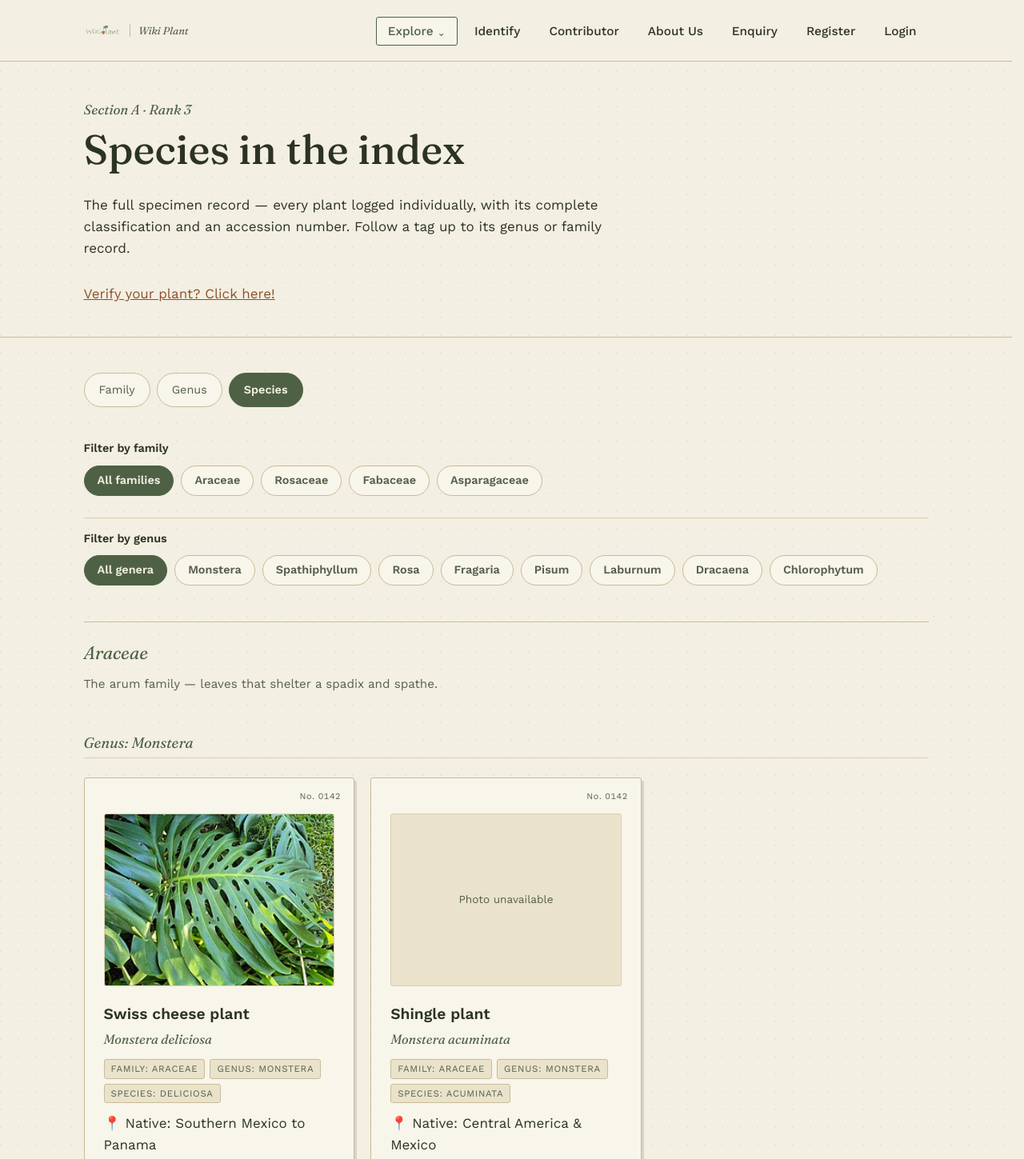
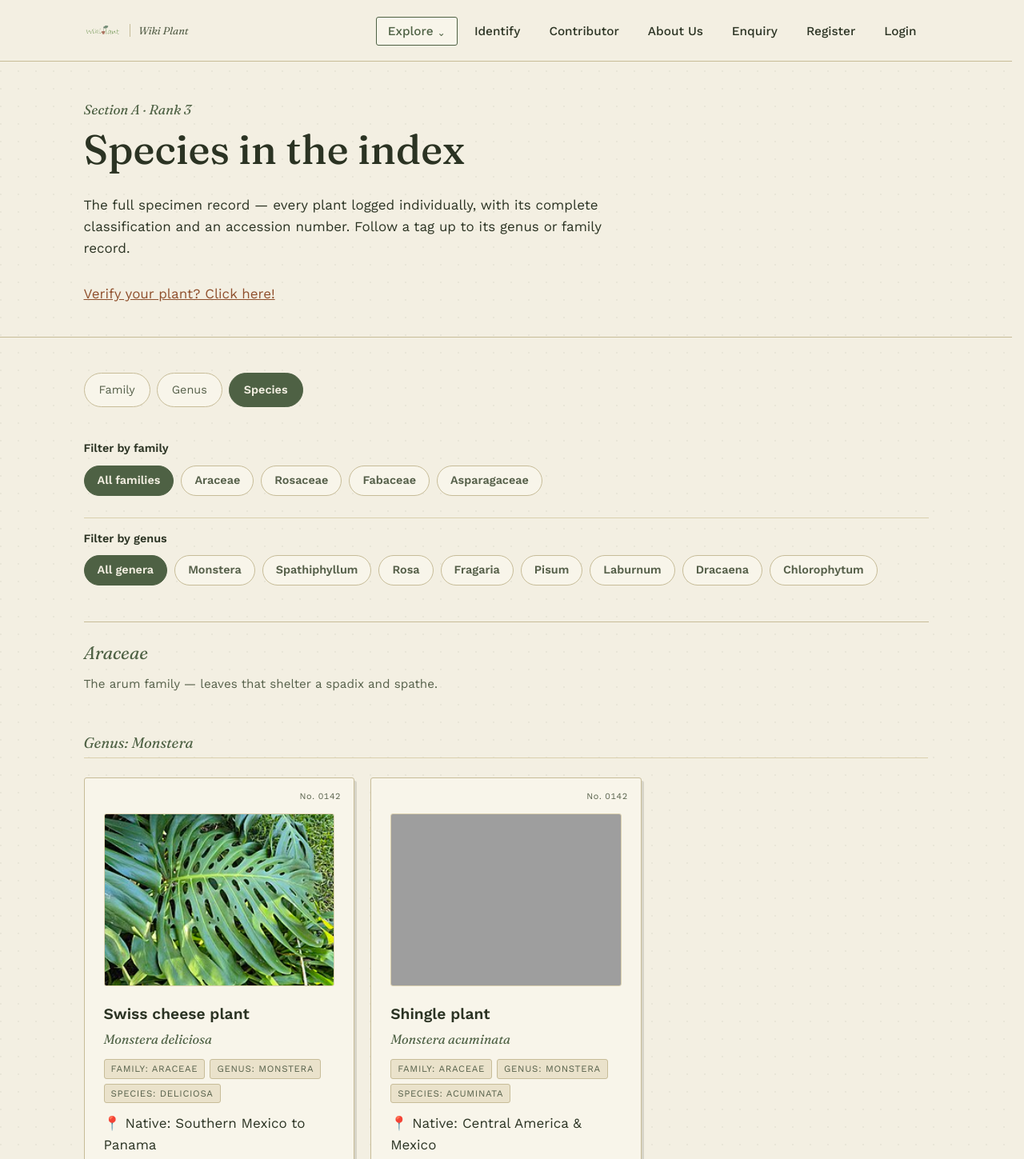
Before and after one commit to S1ngggg/COS10026-WikiPlant, a PHP site: page /explorer-species.html in a window 1280 px wide. Shown: the top 1449 px of the page at 80% size. Run offline with PHP 8.4, Linux system fonts and the light colour scheme; grey boxes are pictures that could not be loaded.

Commit message:
photo and location update

```diff
--- a/css/style.css
+++ b/css/style.css
@@ -2127,6 +2127,29 @@ body.explorer-page {
     border: 1px solid var(--line-soft);
     border-radius: 3px;
     object-fit: cover;
+}
+
+.explorer-page .plant-photo {
+    display: block;
+    margin: 18px 0 20px;
+}
+
+.explorer-page .plant-photo img {
+    display: block;
+    width: 100%;
+    aspect-ratio: 4 / 3;
+    margin: 0;
+    border: 1px solid var(--line-soft);
+    border-radius: 3px;
+    background: var(--paper-deep);
+    color: var(--ink-soft);
+    font-size: 0.85rem;
+    object-fit: cover;
+}
+
+.explorer-page .family-card > .plant-photo,
+.explorer-page .genus-card > .plant-photo {
+    width: 100%;
 }
 
 .explorer-page .specimen-photo-placeholder {
--- a/explorer-species.html
+++ b/explorer-species.html
@@ -109,7 +109,9 @@
 
       <article class="specimen-card" id="monstera">
         <span class="accession">No. 0142</span>
-        <img src="images/Monstera_deliciosa.jpg" alt="Swiss cheese plant" class="specimen-img">
+        <figure class="plant-photo">
+          <img src="images/Monstera_deliciosa.jpg" alt="Swiss cheese plant (Monstera deliciosa)" class="specimen-img">
+        </figure>
         <div class="common-name">Swiss cheese plant</div>
         <span class="sci">Monstera deliciosa</span>
         <div class="rank-line">
@@ -128,7 +130,7 @@
 
       <article class="specimen-card" id="monstera-acuminata">
         <span class="accession">No. 0142</span>
-        <div class="specimen-photo-placeholder" role="img" aria-label="Shingle plant: photograph unavailable">Photo unavailable</div>
+        <figure class="plant-photo"><img src="images/plants/monstera-acuminata.jpg" alt="Photo coming soon: shingle plant (Monstera acuminata)" class="specimen-img"></figure>
         <div class="common-name">Shingle plant</div>
         <span class="sci">Monstera acuminata</span>
         <div class="rank-line">
@@ -151,7 +153,7 @@
 
       <article class="specimen-card" id="spathiphyllum">
         <span class="accession">No. 0143</span>
-        <div class="specimen-photo-placeholder" role="img" aria-label="Peace lily: photograph unavailable">Photo unavailable</div>
+        <figure class="plant-photo"><img src="images/plants/spathiphyllum-wallisii.jpg" alt="Photo coming soon: peace lily (Spathiphyllum wallisii)" class="specimen-img"></figure>
         <div class="common-name">Peace lily</div>
         <span class="sci">Spathiphyllum wallisii</span>
         <div class="rank-line">
@@ -170,7 +172,7 @@
 
       <article class="specimen-card" id="spathiphyllum-cannifolium">
         <span class="accession">No. 0144</span>
-        <div class="specimen-photo-placeholder" role="img" aria-label="Canna-leaf peace lily: photograph unavailable">Photo unavailable</div>
+        <figure class="plant-photo"><img src="images/plants/spathiphyllum-cannifolium.jpg" alt="Photo coming soon: canna-leaf peace lily (Spathiphyllum cannifolium)" class="specimen-img"></figure>
         <div class="common-name">Canna-leaf peace lily</div>
         <span class="sci">Spathiphyllum cannifolium</span>
         <div class="rank-line">
@@ -200,7 +202,7 @@
 
       <article class="specimen-card" id="rosa">
         <span class="accession">No. 0091</span>
-        <div class="specimen-photo-placeholder" role="img" aria-label="Dog rose: photograph unavailable">Photo unavailable</div>
+        <figure class="plant-photo"><img src="images/plants/rosa-canina.jpg" alt="Photo coming soon: dog rose (Rosa canina)" class="specimen-img"></figure>
         <div class="common-name">Dog rose</div>
         <span class="sci">Rosa canina</span>
         <div class="rank-line">
@@ -219,7 +221,7 @@
 
       <article class="specimen-card" id="rosa-banksiae">
         <span class="accession">No. 0091</span>
-        <div class="specimen-photo-placeholder" role="img" aria-label="Lady Banks&#x27; rose: photograph unavailable">Photo unavailable</div>
+        <figure class="plant-photo"><img src="images/plants/rosa-banksiae.jpg" alt="Photo coming soon: Lady Banks' rose (Rosa banksiae)" class="specimen-img"></figure>
         <div class="common-name">Lady Banks' rose</div>
         <span class="sci">Rosa banksiae</span>
         <div class="rank-line">
@@ -242,7 +244,7 @@
 
       <article class="specimen-card" id="fragaria">
         <span class="accession">No. 0092</span>
-        <div class="specimen-photo-placeholder" role="img" aria-label="Wild strawberry: photograph unavailable">Photo unavailable</div>
+        <figure class="plant-photo"><img src="images/plants/fragaria-vesca.jpg" alt="Photo coming soon: wild strawberry (Fragaria vesca)" class="specimen-img"></figure>
         <div class="common-name">Wild strawberry</div>
         <span class="sci">Fragaria vesca</span>
         <div class="rank-line">
@@ -261,7 +263,7 @@
 
       <article class="specimen-card" id="fragaria-moschata">
         <span class="accession">No. 0093</span>
-        <div class="specimen-photo-placeholder" role="img" aria-label="Musk Strawberry: photograph unavailable">Photo unavailable</div>
+        <figure class="plant-photo"><img src="images/plants/fragaria-moschata.jpg" alt="Photo coming soon: musk strawberry (Fragaria moschata)" class="specimen-img"></figure>
         <div class="common-name">Musk Strawberry</div>
         <span class="sci">Fragaria moschata</span>
         <div class="rank-line">
@@ -292,7 +294,7 @@
 
       <article class="specimen-card" id="pisum">
         <span class="accession">No. 0210</span>
-        <div class="specimen-photo-placeholder" role="img" aria-label="Garden pea: photograph unavailable">Photo unavailable</div>
+        <figure class="plant-photo"><img src="images/plants/pisum-sativum.jpg" alt="Photo coming soon: garden pea (Pisum sativum)" class="specimen-img"></figure>
         <div class="common-name">Garden pea</div>
         <span class="sci">Pisum sativum</span>
         <div class="rank-line">
@@ -311,7 +313,7 @@
 
       <article class="specimen-card" id="pisum-fulvum">
         <span class="accession">No. 0210</span>
-        <div class="specimen-photo-placeholder" role="img" aria-label="Tawny pea: photograph unavailable">Photo unavailable</div>
+        <figure class="plant-photo"><img src="images/plants/pisum-fulvum.jpg" alt="Photo coming soon: tawny pea (Pisum fulvum)" class="specimen-img"></figure>
         <div class="common-name">Tawny pea</div>
         <span class="sci">Pisum fulvum</span>
         <div class="rank-line">
@@ -334,7 +336,7 @@
 
       <article class="specimen-card" id="laburnum">
         <span class="accession">No. 0211</span>
-        <div class="specimen-photo-placeholder" role="img" aria-label="Common laburnum: photograph unavailable">Photo unavailable</div>
+        <figure class="plant-photo"><img src="images/plants/laburnum-anagyroides.jpg" alt="Photo coming soon: common laburnum (Laburnum anagyroides)" class="specimen-img"></figure>
         <div class="common-name">Common laburnum</div>
         <span class="sci">Laburnum anagyroides</span>
         <div class="rank-line">
@@ -353,7 +355,7 @@
 
       <article class="specimen-card" id="laburnum-alpinum">
         <span class="accession">No. 0211</span>
-        <div class="specimen-photo-placeholder" role="img" aria-label="Alpine laburnum: photograph unavailable">Photo unavailable</div>
+        <figure class="plant-photo"><img src="images/plants/laburnum-alpinum.jpg" alt="Photo coming soon: alpine laburnum (Laburnum alpinum)" class="specimen-img"></figure>
         <div class="common-name">Alpine laburnum</div>
         <span class="sci">Laburnum alpinum</span>
         <div class="rank-line">
@@ -383,7 +385,7 @@
 
       <article class="specimen-card" id="dracaena">
         <span class="accession">No. 0304</span>
-        <div class="specimen-photo-placeholder" role="img" aria-label="Snake plant: photograph unavailable">Photo unavailable</div>
+        <figure class="plant-photo"><img src="images/plants/dracaena-trifasciata.jpg" alt="Photo coming soon: snake plant (Dracaena trifasciata)" class="specimen-img"></figure>
         <div class="common-name">Snake plant</div>
         <span class="sci">Dracaena trifasciata</span>
         <div class="rank-line">
@@ -402,7 +404,7 @@
 
       <article class="specimen-card" id="dracaena-cinnabari">
         <span class="accession">No. 0305</span>
-        <div class="specimen-photo-placeholder" role="img" aria-label="Dragon blood tree: photograph unavailable">Photo unavailable</div>
+        <figure class="plant-photo"><img src="images/plants/dracaena-cinnabari.jpg" alt="Photo coming soon: dragon blood tree (Dracaena cinnabari)" class="specimen-img"></figure>
         <div class="common-name">Dragon blood tree</div>
         <span class="sci">Dracaena cinnabari</span>
         <div class="rank-line">
@@ -425,7 +427,7 @@
 
       <article class="specimen-card" id="chlorophytum">
         <span class="accession">No. 0306</span>
-        <div class="specimen-photo-placeholder" role="img" aria-label="Spider plant: photograph unavailable">Photo unavailable</div>
+        <figure class="plant-photo"><img src="images/plants/chlorophytum-comosum.jpg" alt="Photo coming soon: spider plant (Chlorophytum comosum)" class="specimen-img"></figure>
         <div class="common-name">Spider plant</div>
         <span class="sci">Chlorophytum comosum</span>
         <div class="rank-line">
@@ -444,7 +446,7 @@
 
       <article class="specimen-card" id="chlorophytum-tuberosum">
         <span class="accession">No. 0307</span>
-        <div class="specimen-photo-placeholder" role="img" aria-label="Musli: photograph unavailable">Photo unavailable</div>
+        <figure class="plant-photo"><img src="images/plants/chlorophytum-tuberosum.jpg" alt="Photo coming soon: musli (Chlorophytum tuberosum)" class="specimen-img"></figure>
         <div class="common-name">Musli</div>
         <span class="sci">Chlorophytum tuberosum</span>
         <div class="rank-line">
```
Also changed, not shown: explorer-family.html (+12 -0 lines), explorer-genus.html (+25 -1 lines).
